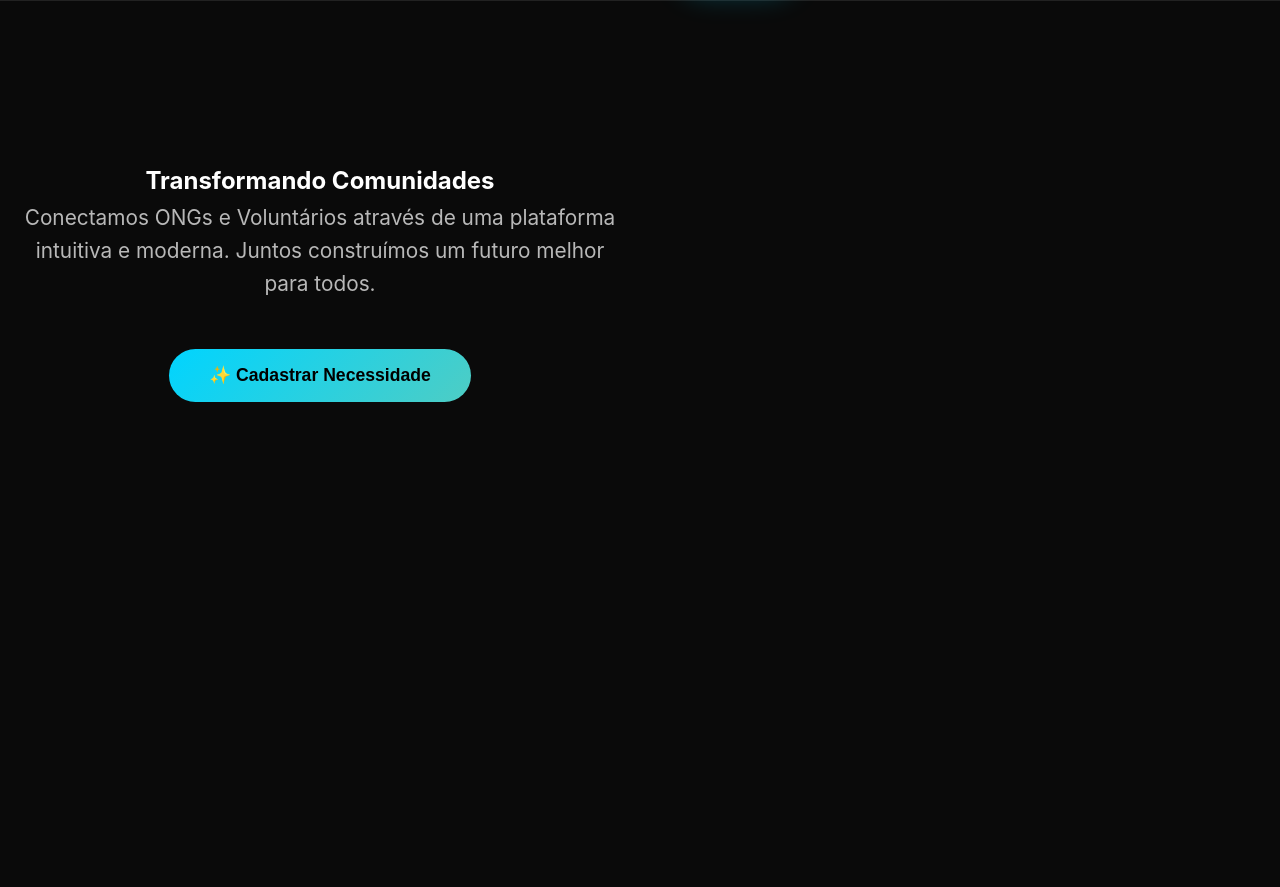
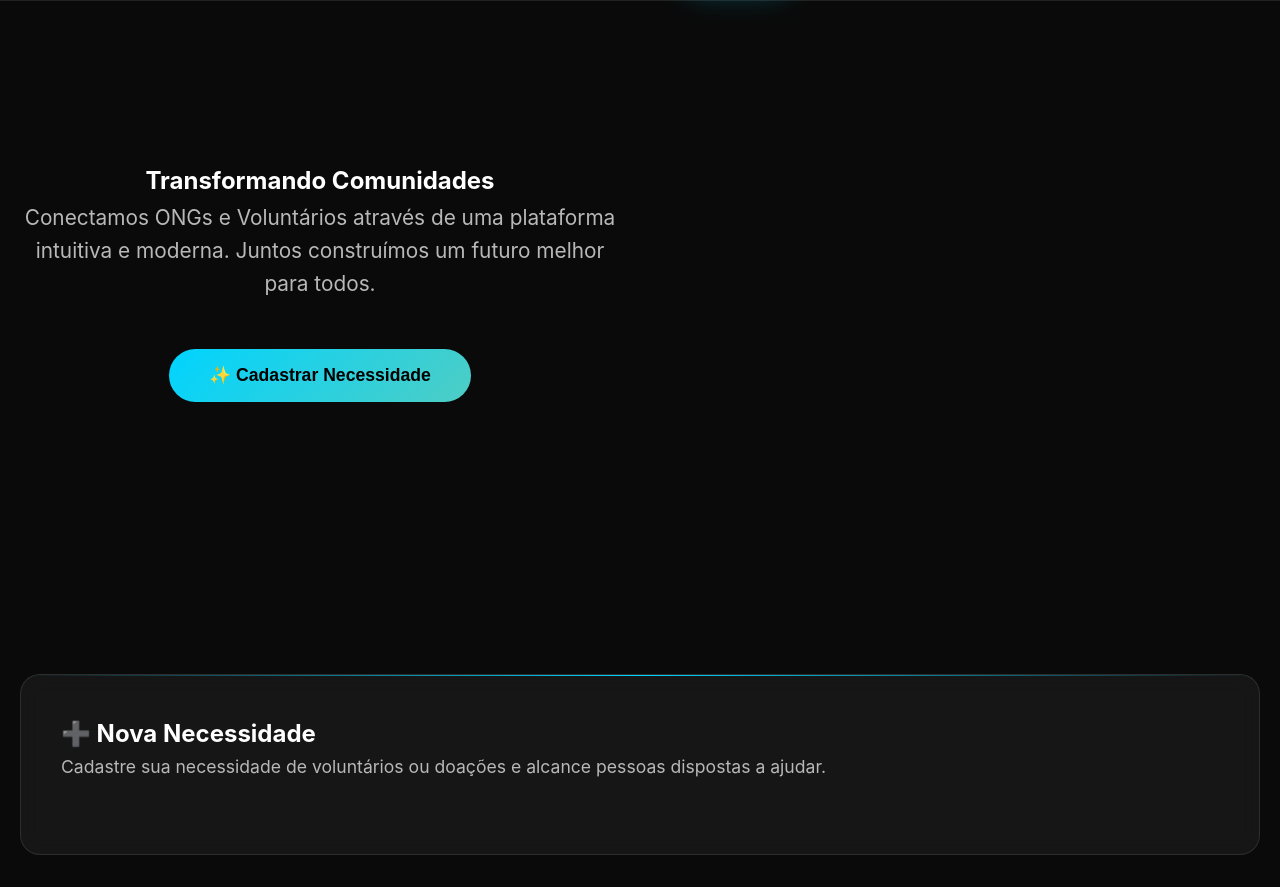
Before and after one commit to GabrielVancoDev/Plataforma-de-Projeto-Volunt-rio, a plain HTML site: page index.html in a window 1280 px wide. Shown: the part 78-965 px from the top of the page. Before the commit the page ends 800 px from the top, so only its background shows below. Drawn offline with Linux system fonts and the light colour scheme.

Commit message:
Elaborando página de cadastro dinâmica

```diff
--- a/index.html
+++ b/index.html
@@ -61,6 +61,17 @@
         </div>
       </div>
     </section>
-
+    <!-- Página de cadastro -->
+    <section id="cadastro" class="page">
+      <div class="container">
+        <div class="section-card">
+          <h2 class="class-title">➕ Nova Necessidade</h2>
+          <p class="section-description">
+            Cadastre sua necessidade de voluntários ou doações e alcance pessoas
+            dispostas a ajudar.
+          </p>
+        </div>
+      </div>
+    </section>
   </body>
 </html>
```
